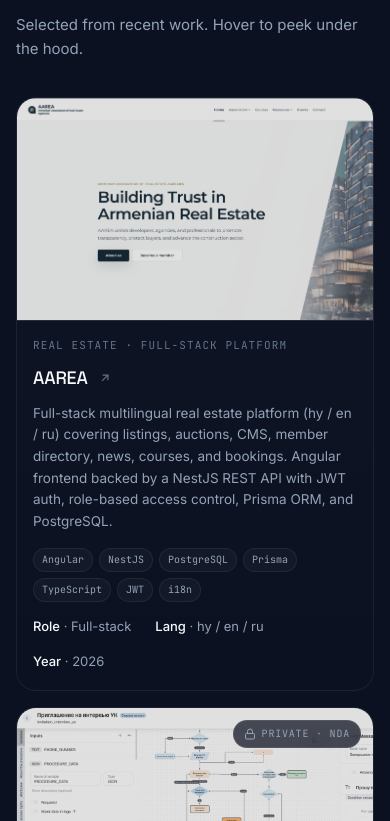
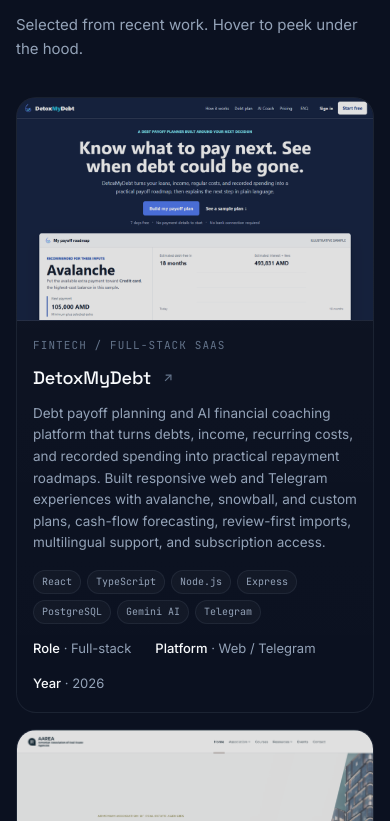
Before and after one commit to HakobBeg/portfolio, a plain HTML site: page index.html in a window 390 px wide. Shown: the part 7163-7984 px from the top of the page. Drawn offline with Linux system fonts and the light colour scheme.

Commit message:
Add DetoxMyDebt to featured work

```diff
--- a/data.js
+++ b/data.js
@@ -147,6 +147,15 @@ window.PORTFOLIO_DATA = {
     lede:    "Selected from recent work. Hover to peek under the hood.",
     items: [
       {
+        kicker: "Fintech / Full-stack SaaS",
+        title:  "DetoxMyDebt",
+        desc:   "Debt payoff planning and AI financial coaching platform that turns debts, income, recurring costs, and recorded spending into practical repayment roadmaps. Built responsive web and Telegram experiences with avalanche, snowball, and custom plans, cash-flow forecasting, review-first imports, multilingual support, and subscription access.",
+        url:    "https://detoxmydebt.com",
+        image:  "assets/proj-detoxmydebt.png",
+        tags:   ["React", "TypeScript", "Node.js", "Express", "PostgreSQL", "Gemini AI", "Telegram"],
+        extra:  [{ label: "Role", value: "Full-stack" }, { label: "Platform", value: "Web / Telegram" }, { label: "Year", value: "2026" }],
+      },
+      {
         kicker: "Real estate · Full-stack Platform",
         title:  "AAREA",
         desc:   "Full-stack multilingual real estate platform (hy / en / ru) covering listings, auctions, CMS, member directory, news, courses, and bookings. Angular frontend backed by a NestJS REST API with JWT auth, role-based access control, Prisma ORM, and PostgreSQL.",
--- a/style.css
+++ b/style.css
@@ -697,7 +697,7 @@ section {
 
 /* ===== Projects ===== */
 .proj-grid {
-  display: grid; grid-template-columns: 1fr 1fr;
+  display: grid; grid-template-columns: repeat(3, minmax(0, 1fr));
   gap: 24px; margin-top: 56px;
 }
 .proj {
@@ -928,6 +928,7 @@ footer.foot {
 @media (max-width: 1100px) {
   .hero { padding: 64px 0 80px; }
   .code-card-wrap { right: -180px; width: 460px; opacity: 0.55; }
+  .proj-grid { grid-template-columns: repeat(2, minmax(0, 1fr)); }
 }
 
 @media (max-width: 880px) {
```
Also changed, not shown: assets/proj-detoxmydebt.png (added).
